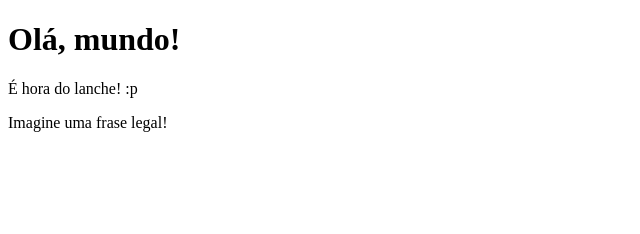
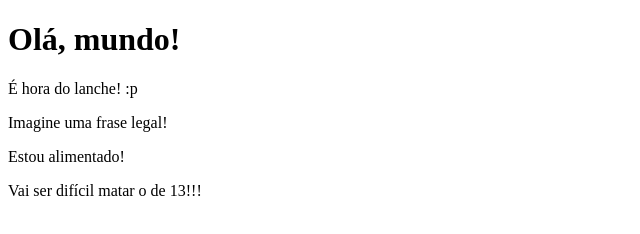
Before and after one commit to ronaldomendes/testesGit, a plain HTML site: page index.html in a window 1280 px wide. Shown: the whole page, without its empty margins (0-640 px from the left). Drawn offline with Linux system fonts and the light colour scheme.

Commit message:
arquivo dps do kennedy estragar

```diff
--- a/index.html
+++ b/index.html
@@ -9,5 +9,7 @@
    <h1>Olá, mundo!</h1>
    <p>É hora do lanche! :p</p>
    <p>Imagine uma frase legal!</p>
+   <p>Estou alimentado!</p>
+   <p>Vai ser difícil matar o de 13!!!</p>
 </body>
 </html>
```
